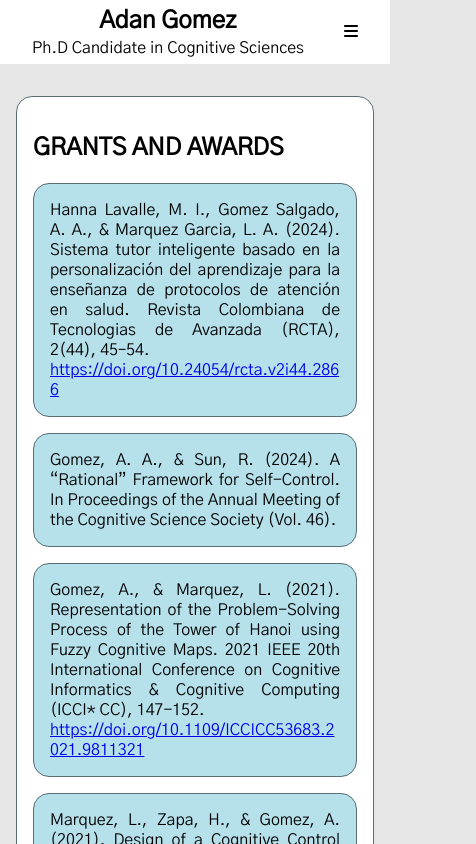
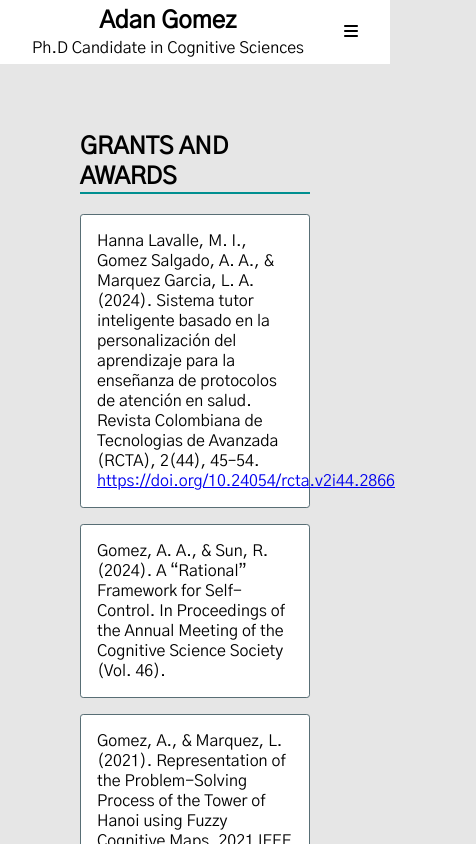
Before and after one commit to corderoangel/portfolio_adan, a React (Create React App) app: page /grantsAndAwards in a window 390 px wide. Shown: the top 844 px of the page, 476 px wide, since content can reach past the window. Built offline with nearby package versions, Linux system fonts and the light colour scheme.

Commit message:
grants and awards finish

```diff
--- a/src/GrantsAndAwards.css
+++ b/src/GrantsAndAwards.css
@@ -1,17 +1,19 @@
 .grantsawards-container {
 	margin-left: 4rem;
 	margin-right: 4rem;
-	border: 0.1rem solid #586e75;
 	margin-top: 6rem;
 	border-radius: 1rem;
 	padding: 1rem;
-	background: #ffffff;
+}
+
+.grantsawards-container h2 {
+	border-bottom: 2px solid #008f90;
 }
 
 .grantsawards_items {
-	background: #b6e1eb;
+	background: #ffffff;
 	border: 0.1rem solid #586e75;
-	border-radius: 1rem;
+	border-radius: 0.2rem;
 	margin-top: 1rem;
 }
 
@@ -19,15 +21,3 @@
 	margin-left: 1rem;
 	margin-right: 1rem;
 }
-
-@media screen and (max-width: 980px) {
-	.grantsawards-container {
-		margin-left: 1rem;
-		margin-right: 1rem;
-		text-align: justify;
-	}
-	.grantsawards_items a {
-		word-wrap: break-word; /* Permite que las palabras largas se dividan */
-		overflow-wrap: break-word; /* Compatibilidad con navegadores más nuevos */
-	}
-}
```
